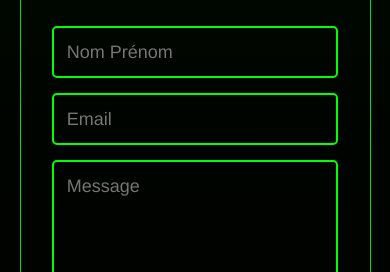
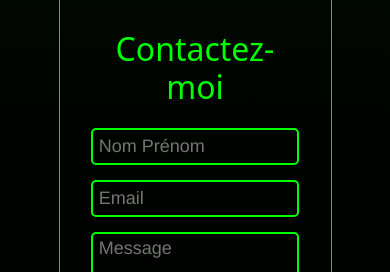
Before and after one commit to MisterL761/Portefolio, a plain HTML site: page index.html in a window 390 px wide. Shown: the part 2889-3161 px from the top of the page. Drawn offline with nearby package versions, Linux system fonts and the light colour scheme.

Commit message:
responsive

```diff
--- a/style.css
+++ b/style.css
@@ -306,8 +306,45 @@ body{
     font-size: 10px;
     text-align: center;
   }
+  form {
+    max-width:420px; margin:50px auto;
+    margin-top: 10%;
+  }
+
+  .feedback-input {
+    font-weight:500;
+    font-size: 18px;
+    border-radius: 5px;
+    line-height: 17px;
+    border:2px solid #00ff00;
+    padding: 6px;
+    margin-bottom: 15px;
+    width:100%;
+  }
+  textarea {
+    height: 80px;
+    line-height: 150%;
+  }
+
+  [type="submit"] {
+    width: 100%;
+    font-size:20px;
+    padding-top:10px;
+    padding-bottom:10px;
+    font-weight:700;
+  }
+  .formulaire h2{
+    margin-top: 10%;
+    font-size: 2rem;
+  }
   .cadre6 {
-    width: 90%;
+    width: 70%;
     padding:8%;
   }
+  #projet-titre{
+    margin-top: 30%;
+  }
+  #competences{
+    margin-top: 30%;
+  }
 }
```
